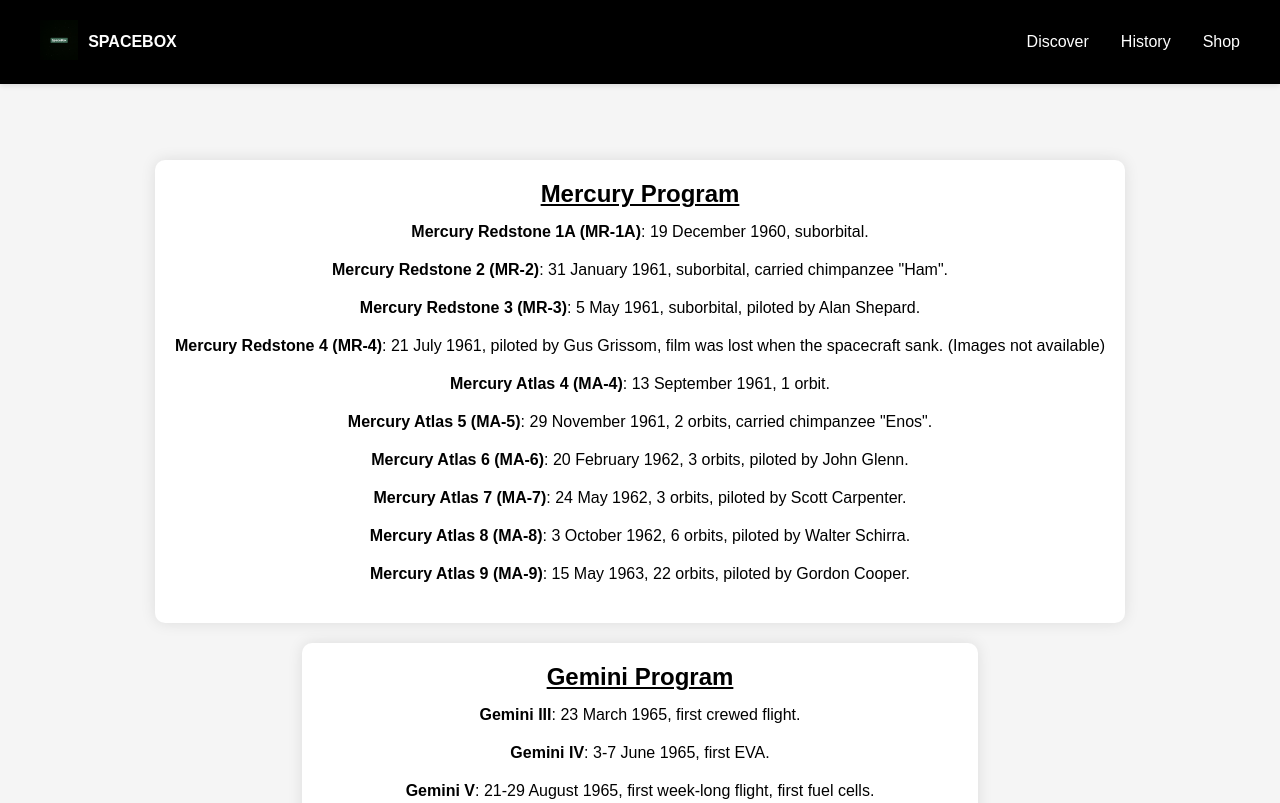
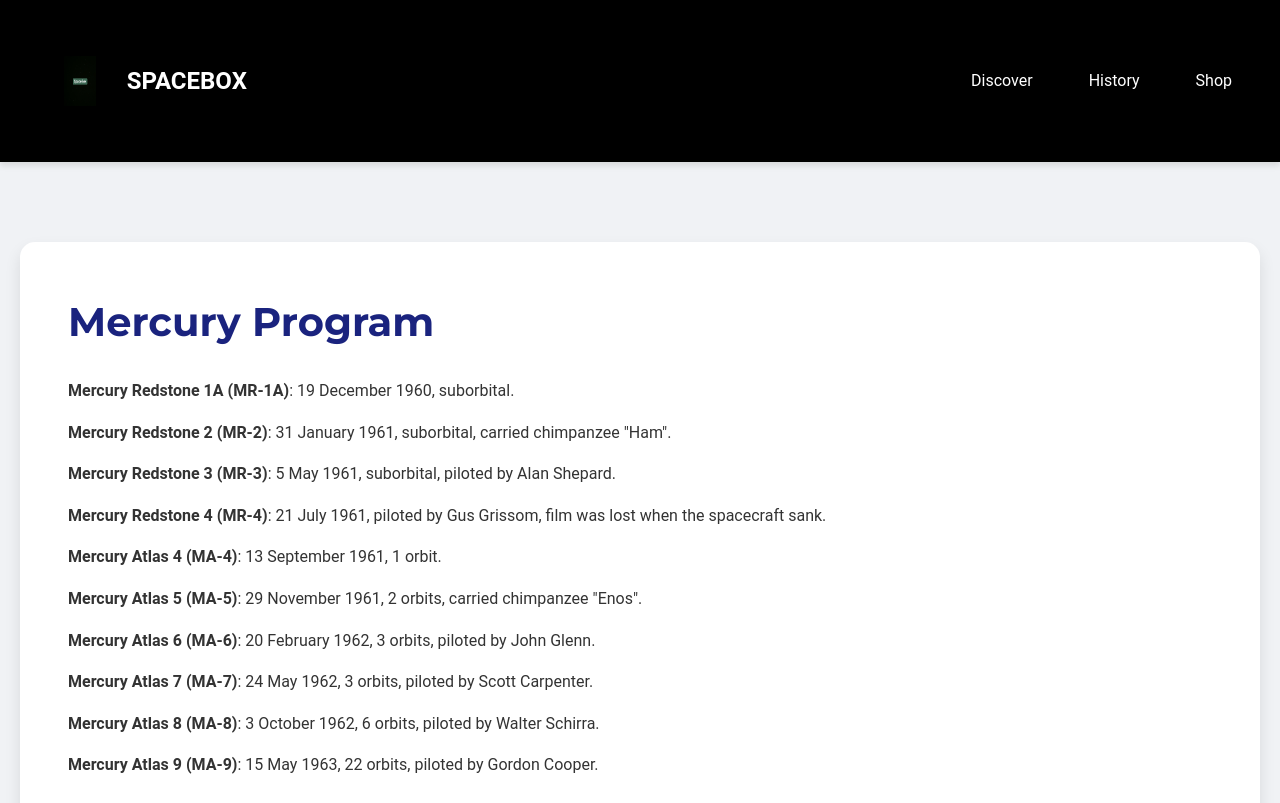
Before and after one commit to jxmiec/spaceboxonline, a plain HTML site: page history.html in a window 1280 px wide. Shown: the top 803 px of the page. Drawn offline with Linux system fonts and the light colour scheme.

Commit message:
Update history.html

```diff
--- a/history.html
+++ b/history.html
@@ -3,193 +3,170 @@
 <head>
     <meta charset="UTF-8">
     <meta name="viewport" content="width=device-width, initial-scale=1.0">
-    <link rel="icon" href='spacebox-logo.ico' type="image/x-icon">
-    <title>SpaceBox -  History</title>
+    <title>SpaceBox - History</title>
+    <link rel="icon" type="image/x-icon" href="spacebox-logo.ico">
+    <link href="https://fonts.googleapis.com/css2?family=Montserrat:wght@300;700&display=swap" rel="stylesheet">
     <style>
+        :root {
+            --primary-color: #1a237e;
+            --secondary-color: #0d47a1;
+            --text-color: #333;
+            --bg-color: #f0f2f5;
+        }
+
         * {
             margin: 0;
             padding: 0;
             box-sizing: border-box;
-            font-family: 'Arial', sans-serif;
         }
 
         body {
-            background: #f5f5f5;
-            margin: 0;
-            padding: 0;
+            font-family: 'Roboto', Arial, sans-serif;
+            background-color: var(--bg-color);
+            color: var(--text-color);
+            line-height: 1.6;
         }
 
-        nav {
+        header {
+            background: #000;
+            color: #fff;
+            padding: 1.5rem 0;
+            box-shadow: 0 4px 6px rgba(0, 0, 0, 0.1);
+            position: sticky;
+            top: 0;
+            z-index: 1000;
+        }
+
+        .navbar {
             display: flex;
             justify-content: space-between;
             align-items: center;
-            background-color: #000;
-            color: #fff;
-            padding: 20px 40px;
-            position: fixed;
-            top: 0;
-            left: 0;
-            width: 100%;
-            box-shadow: 0px 2px 5px rgba(0, 0, 0, 0.1);
+            max-width: 1400px;
+            margin: 0 auto;
+            padding: 0 2rem;
         }
 
-        nav #logo {
+        .navbar a {
+            color: #fff;
+            text-decoration: none;
+            padding: 0.5rem 1rem;
+            transition: background 0.3s ease;
+        }
+
+        .navbar a:hover {
+            background: var(--primary-color);
+        }
+
+        .logo {
             display: flex;
             align-items: center;
         }
 
-        nav #logo img {
-            height: 40px;
+        .logo img {
+            height: 50px;
+            margin-right: 15px;
         }
 
-        nav #logo span {
-            margin-left: 10px;
+        .logo span {
+            font-size: 1.5rem;
             font-weight: bold;
         }
 
-        nav ul {
-            list-style-type: none;
+        .logo a:hover {
+            background: none;
+        }
+
+        .nav-links {
+            list-style: none;
             display: flex;
         }
 
-        nav ul li {
-            margin-left: 2rem;
-            position: relative;
+        .nav-links li {
+            margin-left: 1.5rem;
         }
 
-        nav ul li a {
-            color: #fff;
-            text-decoration: none;
-            position: relative;
-            transition: color 0.3s ease;
-        }
-
-        nav ul li a:hover {
-            color: #0088cc;
-        }
-
-        nav ul li a:before {
-            content: '';
-            position: absolute;
-            width: 10px;
-            height: 10px;
-            background-color: #0088cc;
-            border-radius: 50%;
-            top: -5px;
-            right: -5px;
-            opacity: 0;
-            transform: scale(0);
-            transition: all 0.3s ease;
-        }
-
-        nav ul li a:hover:before {
-            opacity: 1;
-            transform: scale(1);
-        }
-
-        /* Add margin-top equal to the height of the navbar */
         main {
-            max-width: 1140px;
-            margin: 140px auto;  /* increase top margin */
-            padding: 20px;
-            text-align: center;
+            max-width: 1400px;
+            margin: 0 auto;
+            padding: 0 20px;
+            margin-top: 80px;
         }
 
         section {
             background: #fff;
-            box-shadow: 0px 0px 15px rgba(0, 0, 0, 0.1);
-            border-radius: 10px;
-            margin-bottom: 20px;
-            padding: 20px;
-            transition: box-shadow 0.3s ease;
-            display: inline-block;
+            padding: 3rem;
+            margin: 4rem 0;
+            border-radius: 15px;
+            box-shadow: 0 8px 16px rgba(0, 0, 0, 0.1);
+            transition: transform 0.3s ease, box-shadow 0.3s ease;
         }
 
         section:hover {
-            box-shadow: 0px 5px 15px rgba(0, 0, 0, 0.3);
+            transform: translateY(-5px);
+            box-shadow: 0 12px 24px rgba(0, 0, 0, 0.15);
         }
 
         section h2 {
-            margin-bottom: 15px;
+            margin-bottom: 1.5rem;
+            color: var(--primary-color);
+            font-size: 2.5rem;
+            font-family: 'Montserrat', sans-serif;
+            font-weight: 700;
         }
 
         section p {
-            margin-bottom: 20px;
+            margin-bottom: 1rem;
         }
 
-        .paypal-button {
-            display: inline-block;
-            width: 150px;
-            height: 50px;
-            background-color: #0070ba;
+        img {
+            max-width: 100%;
+            height: auto;
+            margin: 1.5rem auto;
+            display: block;
+            width: 50%;
+        }
+
+        footer {
+            background-color: #1a237e;
             color: #fff;
-            border-radius: 25px;
-            border: none;
-            cursor: pointer;
+            text-align: center;
+            padding: 2rem 0;
             transition: background-color 0.3s ease;
         }
 
-        .paypal-button:hover {
-            background-color: #005c8b;
+        footer:hover {
+            background-color: var(--secondary-color);
         }
 
-        footer {
-            background-color: #333;
-            color: #fff;
-            text-align: center;
-            padding: 20px;
+        footer p {
+            font-size: 0.9rem;
         }
-
-        .bold-line {
-            border-top: 3px solid #000;
-            height: 0px;
-            width: 100%;
-        }
-
-        /* Modify media queries */
-        @media (max-width: 768px) {
-            nav {
-                padding: 10px 20px;  /* decrease padding */
-            }
-            nav #logo {
-                margin-bottom: 0.5rem;  /* decrease bottom margin */
-            }
-            nav ul li {
-                margin-left: 1rem;  /* decrease left margin */
-                margin-bottom: 0.5rem;  /* decrease bottom margin */
-            }
-        }
-
-        /* Ensure images are not wider than the screen */
-        img {
-            max-width: 100%;
-            height: auto;
-        }
-
     </style>
 </head>
 <body>
-    <nav>
-        <div id="logo">
+    <header>
+        <nav class="navbar">
+            <div class="logo">
                 <a href="/">
-                <img src='logo.png' alt="Insight Logo">
+                    <img src='logo.png' alt="SpaceBox Logo">
                 </a>
                 <span>SPACEBOX</span>
             </div>
-        <ul>
+            <ul class="nav-links">
                 <li><a href="/discover">Discover</a></li>
                 <li><a href="/history">History</a></li>
                 <li><a href="/shop">Shop</a></li>
             </ul>
         </nav>
+    </header>
 
     <main>
         <section>
-            <h2 style="text-decoration: underline;">Mercury Program</h2>
+            <h2>Mercury Program</h2>
             <p><strong>Mercury Redstone 1A (MR-1A)</strong>: 19 December 1960, suborbital.</p>
             <p><strong>Mercury Redstone 2 (MR-2)</strong>: 31 January 1961, suborbital, carried chimpanzee "Ham".</p>
             <p><strong>Mercury Redstone 3 (MR-3)</strong>: 5 May 1961, suborbital, piloted by Alan Shepard.</p>
-            <p><strong>Mercury Redstone 4 (MR-4)</strong>: 21 July 1961, piloted by Gus Grissom, film was lost when the spacecraft sank. (Images not available)</p>
+            <p><strong>Mercury Redstone 4 (MR-4)</strong>: 21 July 1961, piloted by Gus Grissom, film was lost when the spacecraft sank.</p>
             <p><strong>Mercury Atlas 4 (MA-4)</strong>: 13 September 1961, 1 orbit.</p>
             <p><strong>Mercury Atlas 5 (MA-5)</strong>: 29 November 1961, 2 orbits, carried chimpanzee "Enos".</p>
             <p><strong>Mercury Atlas 6 (MA-6)</strong>: 20 February 1962, 3 orbits, piloted by John Glenn.</p>
@@ -199,7 +176,7 @@
         </section>
 
         <section>
-            <h2 style="text-decoration: underline;">Gemini Program</h2>
+            <h2>Gemini Program</h2>
             <p><strong>Gemini III</strong>: 23 March 1965, first crewed flight.</p>
             <p><strong>Gemini IV</strong>: 3-7 June 1965, first EVA.</p>
             <p><strong>Gemini V</strong>: 21-29 August 1965, first week-long flight, first fuel cells.</p>
@@ -213,7 +190,7 @@
         </section>
 
         <section>
-            <h2 style="text-decoration: underline;">Apollo Program</h2>
+            <h2>Apollo Program</h2>
             <p><strong>Apollo 1</strong>: 27 January 1967, Not flown, Cabin fire (Saturn-IB)</p>
             <p><strong>Apollo 4</strong>: 09 November 1967, First test of the Saturn V</p>
             <p><strong>Apollo 5</strong>: 22 January 1968, Unmanned test of the LM (Saturn-IB, same used in Apollo 1)</p>
@@ -229,12 +206,12 @@
             <p><strong>Apollo 15</strong>: 26 July-7 August 1971, First J-type mission, lunar rover used</p>
             <p><strong>Apollo 16</strong>: 16-27 April 1972, Exploration of Descartes Highlands</p>
             <p><strong>Apollo 17</strong>: 7-19 December 1972, Last manned Moon landing, Taurus-Littrow valley</p>
-            <p class="footnote" style="margin-top:20px;">Note: The designations Apollo 2 and 3 were not used for any missions. Following the tragic Apollo 1 fire, the widows of the Apollo 1 crew requested the next successful manned mission to be named Apollo 1 in honor of their husbands. The missions AS-201, AS-202, and AS-203, which were important tests leading up to the manned flights, are worth noting but were not officially named Apollo 2 or 3.</p>
+            <p>Note: The designations Apollo 2 and 3 were not used for any missions. Following the tragic Apollo 1 fire, the widows of the Apollo 1 crew requested the next successful manned mission to be named Apollo 1 in honor of their husbands. The missions AS-201, AS-202, and AS-203, which were important tests leading up to the manned flights, are worth noting but were not officially named Apollo 2 or 3.</p>
         </section>
     </main>
 
     <footer>
-        <p>&copy; 2024 SpaceBox. All rights reserved. Together, we explore the infinite cosmos.</p>
+        <p>© 2024 SpaceBox. All rights reserved. Together, we explore the infinite cosmos.</p>
     </footer>
 </body>
 </html>
```
Lines whose indentation alone changed are shown as unchanged.
